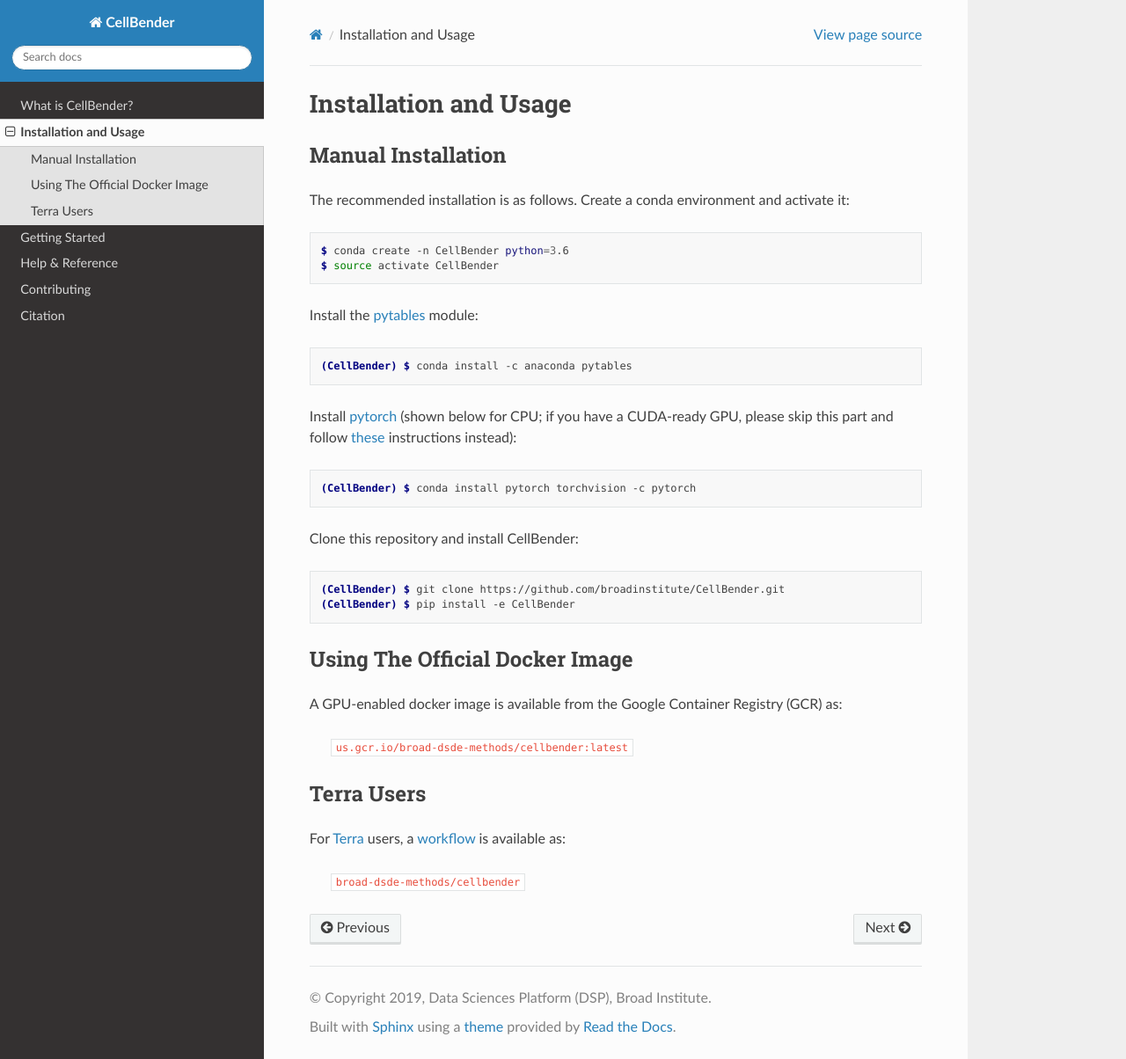
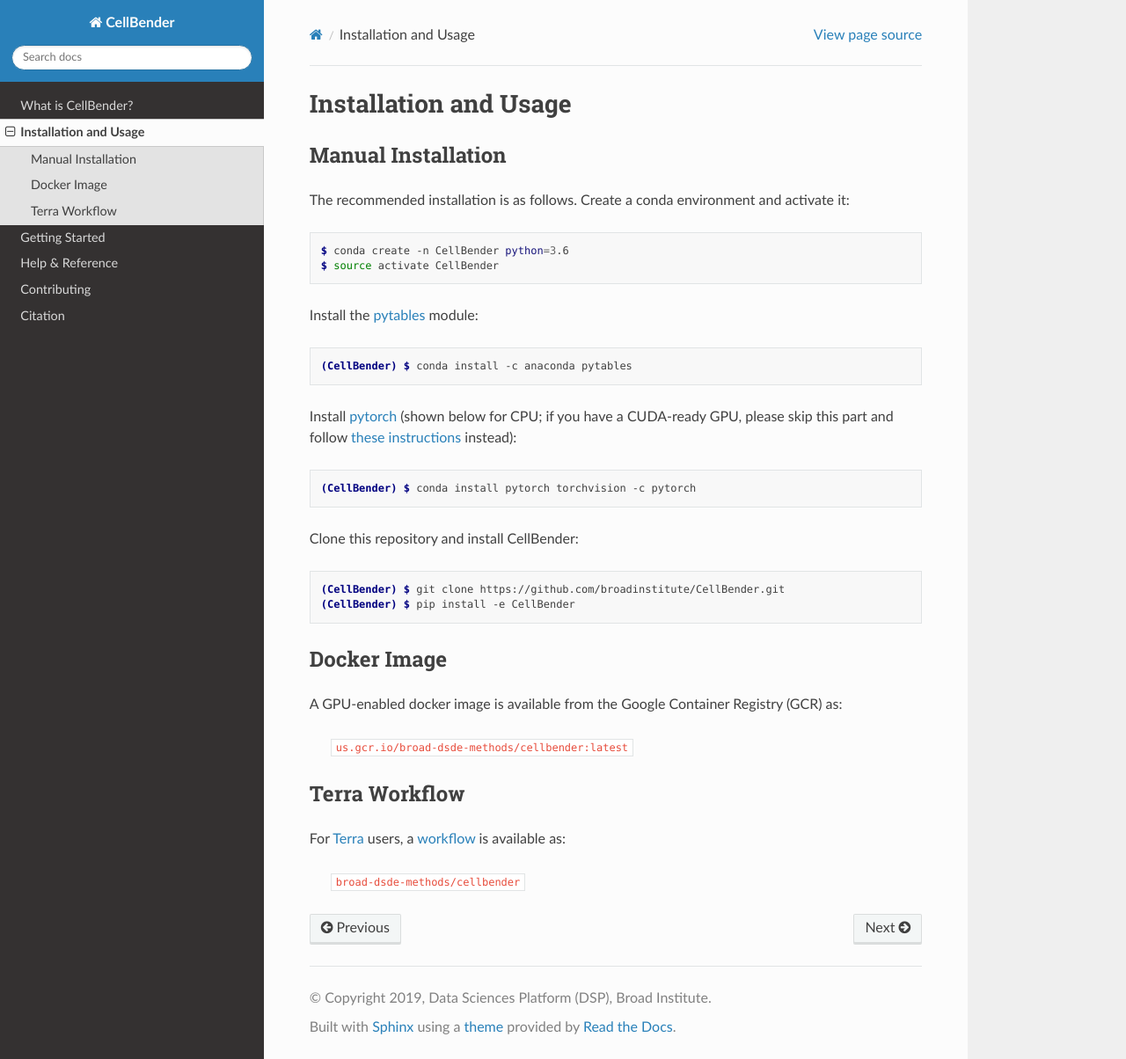
Before and after one commit to broadinstitute/CellBender, a Sphinx documentation site: the page built from docs/source/installation/index.rst, in a window 1280 px wide and 1204 px high. Shown: the whole window at 88% size. Built offline with Sphinx 7.4.7 and the Read the Docs theme 2.0.0, drawn with Linux system fonts in a browser that asks for light colours.

```diff
--- a/REQUIREMENTS.txt
+++ b/REQUIREMENTS.txt
@@ -7,4 +7,5 @@ scikit-learn
 matplotlib
 sphinx-rtd-theme
 sphinx-autodoc-typehints
+sphinx-argparse
 sphinxcontrib-programoutput
--- a/docs/source/conf.py
+++ b/docs/source/conf.py
@@ -12,8 +12,9 @@
 #
 import os
 import sys
-sys.path.insert(0, os.path.abspath('..'))
-
+dir_, _ = os.path.split(__file__)
+root_dir = os.path.abspath(os.path.join(dir_, '..', '..'))
+sys.path.insert(0, root_dir)
 
 # -- Project information -----------------------------------------------------
 
@@ -35,6 +36,7 @@ extensions = [
     'sphinx.ext.napoleon',
     'sphinx.ext.mathjax',
     'sphinx.ext.viewcode',
+    'sphinxarg.ext',
     'sphinx_autodoc_typehints',
     'sphinxcontrib.programoutput',
     'sphinx.ext.intersphinx'
--- a/docs/source/getting_started/index.rst
+++ b/docs/source/getting_started/index.rst
@@ -3,7 +3,7 @@
 Getting Started
 ===============
 
-This section contains quick-start tutorials for different CellBender modules.
+This section contains quick start tutorials for different CellBender modules.
 
 .. toctree::
    :maxdepth: 1
--- a/docs/source/installation/index.rst
+++ b/docs/source/installation/index.rst
@@ -19,9 +19,8 @@ Install the `pytables <https://www.pytables.org>`_ module:
 
   (CellBender) $ conda install -c anaconda pytables
 
-
 Install `pytorch <https://pytorch.org>`_ (shown below for CPU; if you have a CUDA-ready GPU, please skip
-this part and follow `these <https://pytorch.org/get-started/locally/>`_ instructions instead):
+this part and follow `these instructions <https://pytorch.org/get-started/locally/>`_ instead):
 
 .. code-block:: console
 
@@ -35,16 +34,16 @@ Clone this repository and install CellBender:
    (CellBender) $ pip install -e CellBender
 
 
-Using The Official Docker Image
--------------------------------
+Docker Image
+------------
 
 A GPU-enabled docker image is available from the Google Container Registry (GCR) as:
 
   ``us.gcr.io/broad-dsde-methods/cellbender:latest``
 
 
-Terra Users
------------
+Terra Workflow
+--------------
 
 For `Terra <https://app.terra.bio>`_ users, a `workflow <https://portal.firecloud.org/#methods/broad-dsde-methods/cellbender/10/wdl>`_
 is available as:
```
Also changed, not shown: docs/source/help_and_reference/remove_background/index.rst (+9 -12 lines), examples/remove_background/README.md (deleted), 2 other files.
